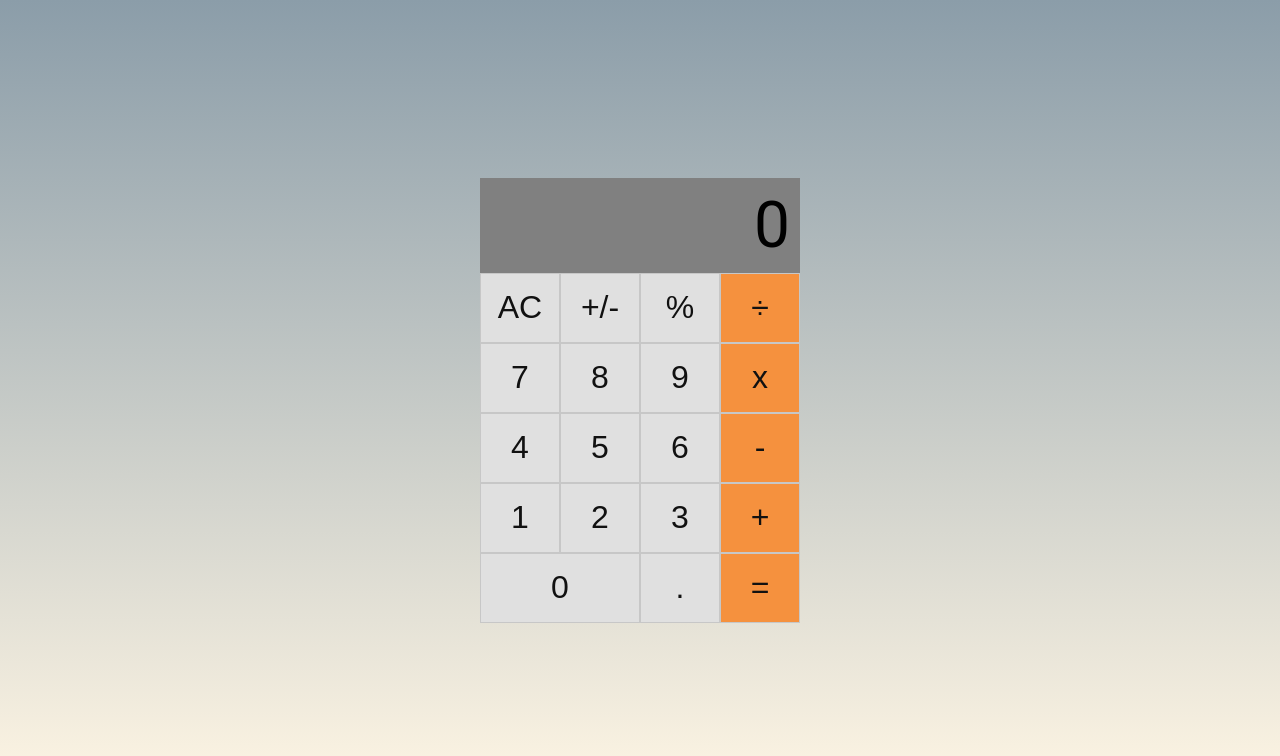
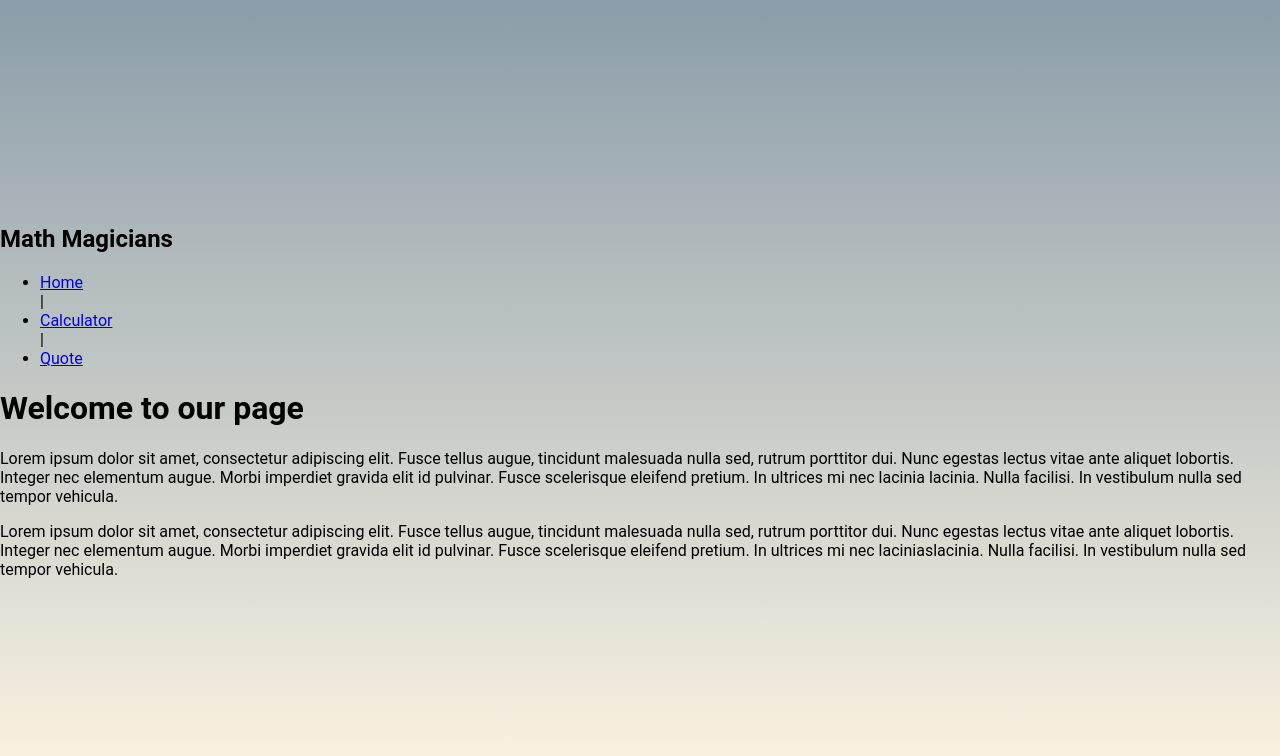
Before and after one commit to Wahaj-Ali/maths-magicians, a React (Create React App) app: page / in a window 1280 px wide. Shown: the top 756 px of the page. Built offline with nearby package versions, Linux system fonts and the light colour scheme.

Commit message:
Used React Router to create SPA
in this commit
- created Navbar.js component and used it in the App.js
- added Home page, Quote Page.
- installed react router and used it to make routes for SPA.

```diff
--- a/package.json
+++ b/package.json
@@ -10,7 +10,8 @@
     "big.js": "^6.2.1",
     "react": "^18.2.0",
     "react-dom": "^18.2.0",
-    "react-scripts": "5.0.1",
+    "react-router-dom": "^6.6.2",
+    "react-scripts": "^5.0.1",
     "web-vitals": "^2.1.4"
   },
   "scripts": {
--- a/src/App.js
+++ b/src/App.js
@@ -1,6 +1,12 @@
 import React, { Component } from 'react';
+import {
+  BrowserRouter as Router, Routes, Route,
+} from 'react-router-dom';
 import './App.css';
+import Navbar from './components/Navbar';
 import Calculator from './components/calculator';
+import Home from './components/Home';
+import Quote from './components/Quote';
 
 class App extends Component {
   constructor(props) {
@@ -10,7 +16,16 @@ class App extends Component {
 
   render() {
     return (
-      <Calculator />
+      <div>
+        <Router basename={process.env.PUBLIC_URL}>
+          <Navbar />
+          <Routes>
+            <Route path="/" element={<Home />} />
+            <Route path="/calculator" element={<Calculator />} />
+            <Route path="/Quote" element={<Quote />} />
+          </Routes>
+        </Router>
+      </div>
     );
   }
 }
--- /dev/null
+++ b/src/components/Header.js
@@ -0,0 +1,9 @@
+import React from 'react';
+
+const Header = () => (
+  <div>
+    <h1 className="bigHeading">Math Magicians</h1>
+  </div>
+);
+
+export default Header;
--- /dev/null
+++ b/src/components/Home.js
@@ -0,0 +1,27 @@
+import React from 'react';
+
+const Home = () => (
+  <div>
+    <div className="homePageWrap">
+      <h1>Welcome to our page</h1>
+      <p className="homeParagraph">
+        Lorem ipsum dolor sit amet, consectetur adipiscing elit. Fusce tellus
+        augue, tincidunt malesuada nulla sed, rutrum porttitor dui. Nunc egestas
+        lectus vitae ante aliquet lobortis. Integer nec elementum augue. Morbi
+        imperdiet gravida elit id pulvinar. Fusce scelerisque eleifend pretium.
+        In ultrices mi nec lacinia lacinia. Nulla facilisi. In vestibulum nulla
+        sed tempor vehicula.
+      </p>
+      <p className="homeParagraph">
+        Lorem ipsum dolor sit amet, consectetur adipiscing elit. Fusce tellus
+        augue, tincidunt malesuada nulla sed, rutrum porttitor dui. Nunc egestas
+        lectus vitae ante aliquet lobortis. Integer nec elementum augue. Morbi
+        imperdiet gravida elit id pulvinar. Fusce scelerisque eleifend pretium.
+        In ultrices mi nec laciniaslacinia. Nulla facilisi. In vestibulum nulla
+        sed tempor vehicula.
+      </p>
+    </div>
+  </div>
+);
+
+export default Home;
--- /dev/null
+++ b/src/components/Navbar.js
@@ -0,0 +1,24 @@
+import React from 'react';
+import { Link } from 'react-router-dom';
+import Header from './Header';
+
+const Navbar = () => (
+  <nav>
+    <Header />
+    <ul>
+      <li>
+        <Link to="/">Home</Link>
+      </li>
+      |
+      <li>
+        <Link to="/Calculator">Calculator</Link>
+      </li>
+      |
+      <li>
+        <Link to="/Quote">Quote</Link>
+      </li>
+    </ul>
+  </nav>
+);
+
+export default Navbar;
--- /dev/null
+++ b/src/components/Quote.js
@@ -0,0 +1,19 @@
+import React from 'react';
+import Header from './Header';
+
+const Quote = () => {
+  <Header />;
+  return (
+    <div>
+      <p>
+        Without mathematics, there’s nothing you can do. Everything around you is mathematics.
+        Everything around you is numbers.
+      </p>
+      <big>
+        <b>Shakuntala Devi, Indian writer and mental calculator</b>
+      </big>
+    </div>
+  );
+};
+
+export default Quote;
```
Also changed, not shown: 1 other file (tests, documents, lock files or other folders).
